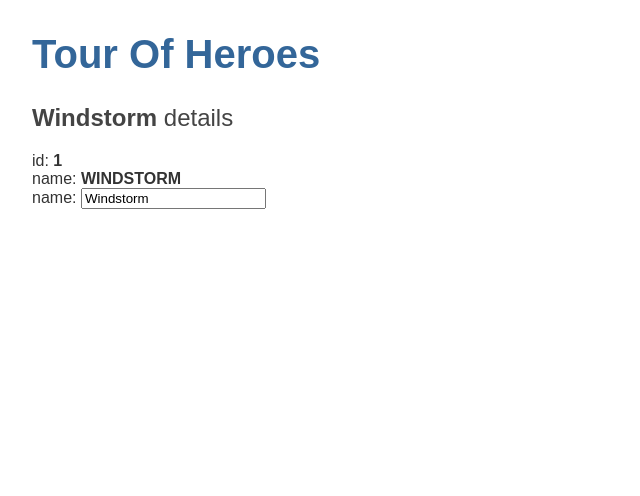
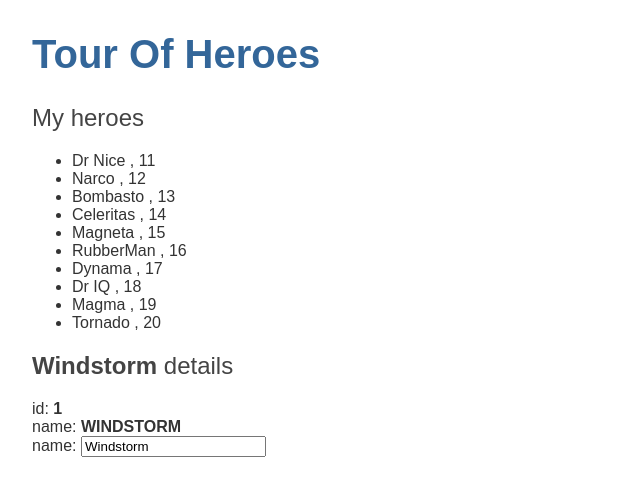
Before and after one commit to katebatrakova/angular-tour-of-heroes, an Angular app: page / in a window 1280 px wide. Shown: the top 496 px of the page, without its empty margins (0-640 px from the left). Built offline with nearby package versions, Linux system fonts and the light colour scheme.

Commit message:
Step 5 - Output the full list of Mock heroes with *ngFor repeater directive

```diff
--- a/src/app/heroes/heroes.component.html
+++ b/src/app/heroes/heroes.component.html
@@ -1,3 +1,10 @@
+<h2>My heroes</h2>
+<ul class="heroes">
+  <!-- iterating through the list of heroes with repeater directive -->
+  <li *ngFor='let hero of heroes' class="badge">{{hero.name}} , {{hero.id}}</li>
+
+</ul>
+
 <!--  binding data to the new hero property -->
 <h2><strong>{{hero.name}}</strong> details</h2>
 <div><span>id: </span><strong>{{hero.id}} </strong></div>
--- a/src/app/heroes/heroes.component.ts
+++ b/src/app/heroes/heroes.component.ts
@@ -1,5 +1,8 @@
 import { Component, OnInit } from '@angular/core';
 import {Hero} from '../hero'
+//import mock heroes array with ten heroes objects.
+import { HEROES } from '../mock-heroes';
+
 
 
 // @Component is a decorator function that specifies the Angular metadata for the component.
@@ -16,6 +19,9 @@
   hero: Hero = {
     name: 'Windstorm', id: 1
   };
+  // bind component property  heroes with HEROES
+  heroes = HEROES;
+
 
 
   constructor() {
--- /dev/null
+++ b/src/app/mock-heroes.ts
@@ -0,0 +1,19 @@
+// importing the interface
+// interface Hero {
+//   id: number;
+//   name: string;
+// }
+import { Hero } from './hero';
+
+export const HEROES: Hero[] = [
+    { id: 11, name: 'Dr Nice' },
+    { id: 12, name: 'Narco' },
+    { id: 13, name: 'Bombasto' },
+    { id: 14, name: 'Celeritas' },
+    { id: 15, name: 'Magneta' },
+    { id: 16, name: 'RubberMan' },
+    { id: 17, name: 'Dynama' },
+    { id: 18, name: 'Dr IQ' },
+    { id: 19, name: 'Magma' },
+    { id: 20, name: 'Tornado' },
+  ];
```
